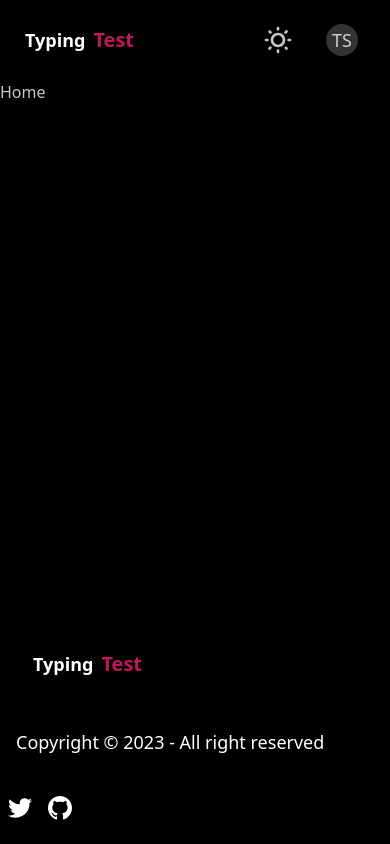
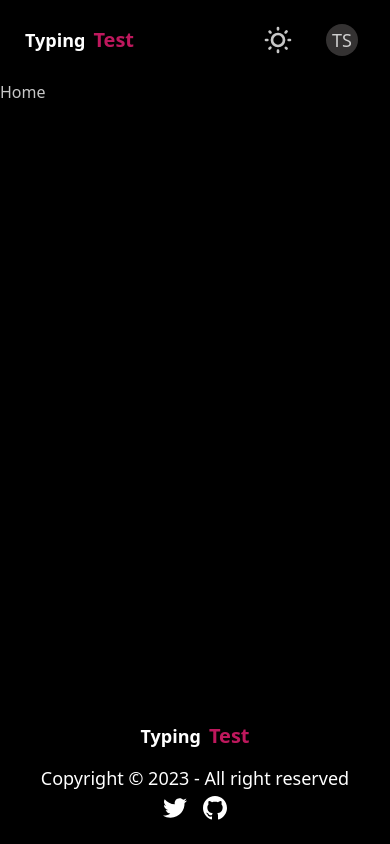
Before and after one commit to Thwani47/react-go-typing-test, a React (Vite) app in the folder src/web/: page / in a window 390 px wide. Built offline with nearby package versions, Linux system fonts and the light colour scheme.

Commit message:
fixed footer icons on mobile

```diff
--- a/src/web/src/components/Footer.tsx
+++ b/src/web/src/components/Footer.tsx
@@ -1,6 +1,6 @@
 export default function Footer() {
   return (
-    <footer className="footer items-center p-4 bg-base-100 text-neutral-content mt-auto px-2 my-2">
+    <footer className="footer-center space-y-1 md:footer items-center p-4 bg-base-100 text-neutral-content mt-auto px-2 my-2">
       <div className="items-center grid-flow-col px-2 space-x-10">
         <a href="/" className="btn btn-ghost normal-case text-lg font-bold md:text-xl lg:text-2xl text-black dark:text-white">
           Typing{" "}
@@ -12,7 +12,7 @@ export default function Footer() {
       <div className="items-center grid-flow-col px-2 space-x-10 text-lg text-black dark:text-white ">
         <p>Copyright © {new Date().getFullYear()} - All right reserved</p>
       </div>
-      <div className="grid-flow-col gap-4 md:place-self-center md:justify-self-end">
+      <div className="flex items-center justify-center md:grid-flow-col gap-4 md:place-self-center md:justify-self-end">
         <a href="https://twitter.com/thwani_sithole" target="_blank">
           <svg
             xmlns="http://www.w3.org/2000/svg"
```
